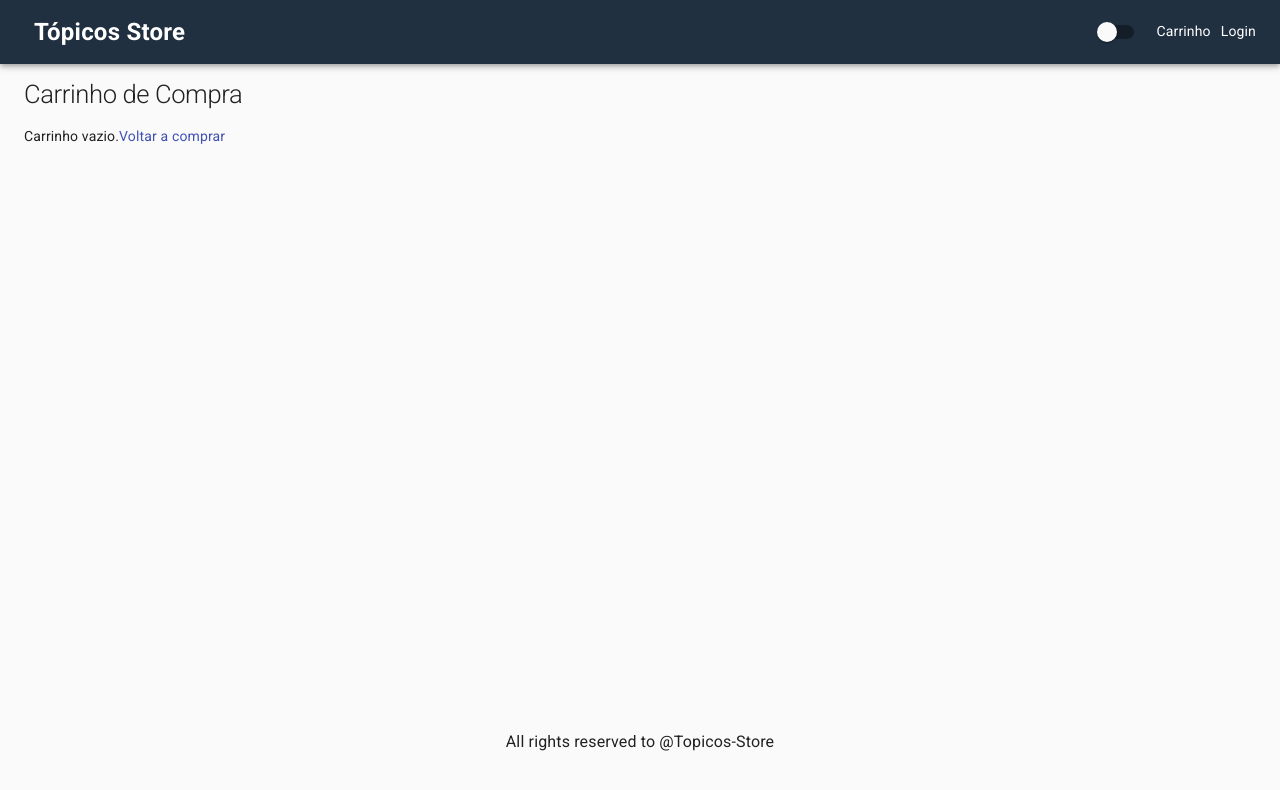
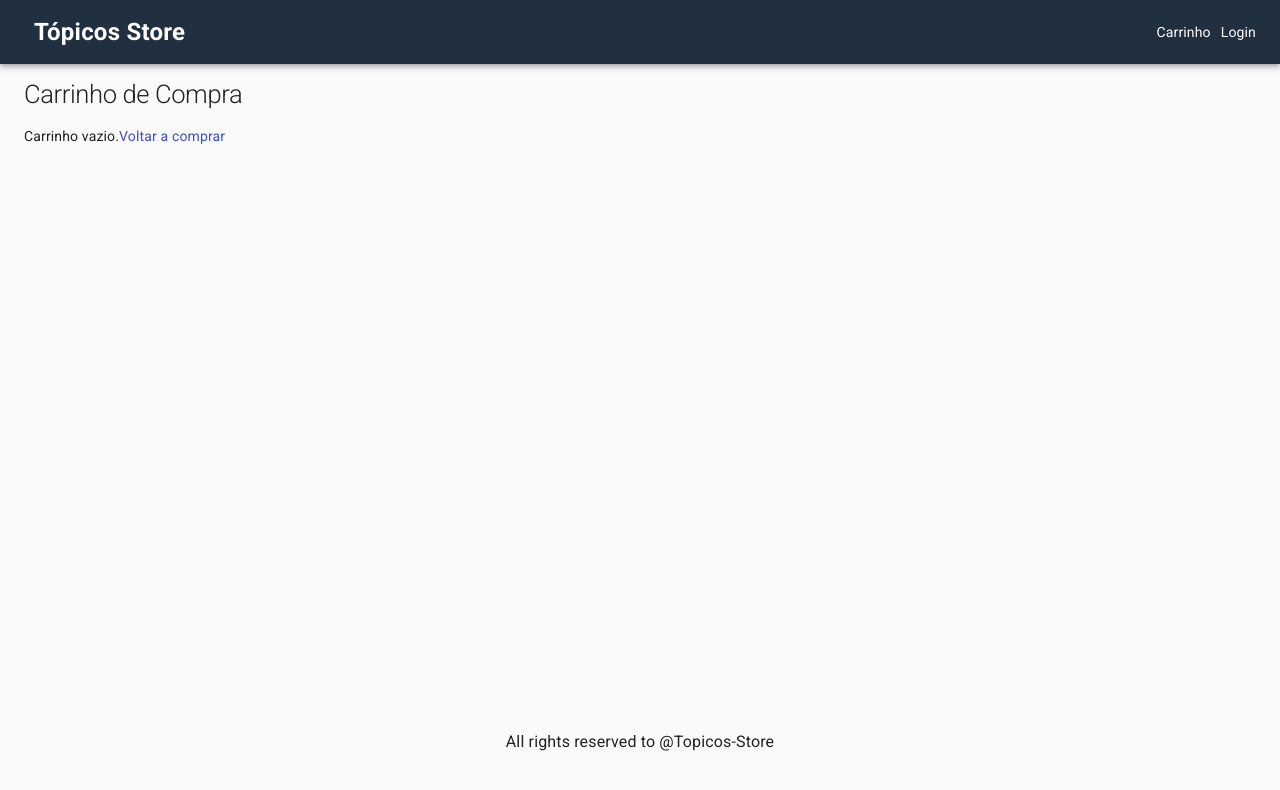
Before and after one commit to iaglourenco/topicostore, a Next.js app: page /cart in a window 1280 px wide. Shown: the top 790 px of the page. Built offline with nearby package versions, Linux system fonts and the light colour scheme.

Commit message:
darkmode button removed

```diff
--- a/components/Layout.js
+++ b/components/Layout.js
@@ -10,7 +10,6 @@ import {
   Link,
   ThemeProvider,
   CssBaseline,
-  Switch,
   Badge,
   Button,
   Menu,
@@ -25,7 +24,7 @@ import { useRouter } from 'next/router';
 export default function Layout({ title, description, children }) {
   const router = useRouter();
   const { state, dispatch } = useContext(Store);
-  const { darkMode, cart, userInfo } = state; //usado na createMuiTreme
+  const { cart, userInfo } = state; //usado na createMuiTreme
   const theme = createTheme({
     typography: {
       h1: {
@@ -39,8 +38,7 @@ export default function Layout({ title, description, children }) {
         margin: '1rem 0',
       },
       palette: {
-        //mode: darkMode ? 'dark' : 'light', também funciona
-        mode: darkMode ? 'dark' : 'light',
+        mode: 'light',
         primary: {
           main: '#f0c000',
         },
@@ -51,11 +49,6 @@ export default function Layout({ title, description, children }) {
     },
   });
   const classes = useStyles();
-  const darkModeChangeHandler = () => {
-    dispatch({ type: darkMode ? 'DARK_MODE_OFF' : 'DARK_MODE_ON' });
-    const newDarkMode = !darkMode;
-    Cookies.set('darkMode', newDarkMode ? 'ON' : 'OFF');
-  };
   const [anchorEl, setAnchorEl] = useState(null);
   const loginClickHandler = (e) => {
     setAnchorEl(e.currentTarget);
@@ -99,10 +92,6 @@ export default function Layout({ title, description, children }) {
           para isso a classe grow*/}
             <div className={classes.grow}></div>
             <div>
-              <Switch //botão do darkMode
-                checked={darkMode}
-                onChange={darkModeChangeHandler}
-              ></Switch>
               {/*Hook para carrinho e login*/}
               <NextLink href="/cart" passHref>
                 <Link>
--- a/pages/admin/products.js
+++ b/pages/admin/products.js
@@ -189,7 +189,7 @@ function AdminDashboard() {
                               {product._id.substring(20, 24)}
                             </TableCell>
                             <TableCell>{product.name}</TableCell>
-                            <TableCell>${product.price}</TableCell>
+                            <TableCell>R$ {product.price}</TableCell>
                             <TableCell>{product.category}</TableCell>
                             <TableCell>{product.countInStock}</TableCell>
                             <TableCell>{product.rating}</TableCell>
--- a/pages/api/admin/products/index.js
+++ b/pages/api/admin/products/index.js
@@ -17,8 +17,9 @@ handler.post(async (req, res) => {
   await db.connect();
   const newProduct = new Product({
     name: 'Nome',
-    slug: 'slug-' + Math.random(),
-    image: '/images/alguma.jpg',
+    slug: 'Produto-' + Math.random(),
+    image:
+      'https://images.unsplash.com/photo-1577174881658-0f30ed549adc?ixlib=rb-1.2.1&ixid=MnwxMjA3fDB8MHxwaG90by1wYWdlfHx8fGVufDB8fHx8&auto=format&fit=crop&w=720&q=80',
     price: 0,
     category: 'Categoria',
     brand: 'Marca',
--- a/utils/Store.js
+++ b/utils/Store.js
@@ -5,7 +5,6 @@ import Cookies from 'js-cookie';
 export const Store = createContext();
 const initialState = {
   //salvando preferencia do usuário do darkMode
-  darkMode: Cookies.get('darkMode') === 'ON' ? true : false,
   cart: {
     cartItems: Cookies.get('cartItems')
       ? JSON.parse(Cookies.get('cartItems'))
@@ -25,10 +24,6 @@ const initialState = {
 //atualização do darkMode pelo state
 function reducer(state, action) {
   switch (action.type) {
-    case 'DARK_MODE_ON':
-      return { ...state, darkMode: true };
-    case 'DARK_MODE_OFF':
-      return { ...state, darkMode: false };
     case 'CART_ADD_ITEM': {
       const newItem = action.payload;
       const existItem = state.cart.cartItems.find(
```
Also changed, not shown: pages/api/admin/products/[id]/index.js (+4 -4 lines).
